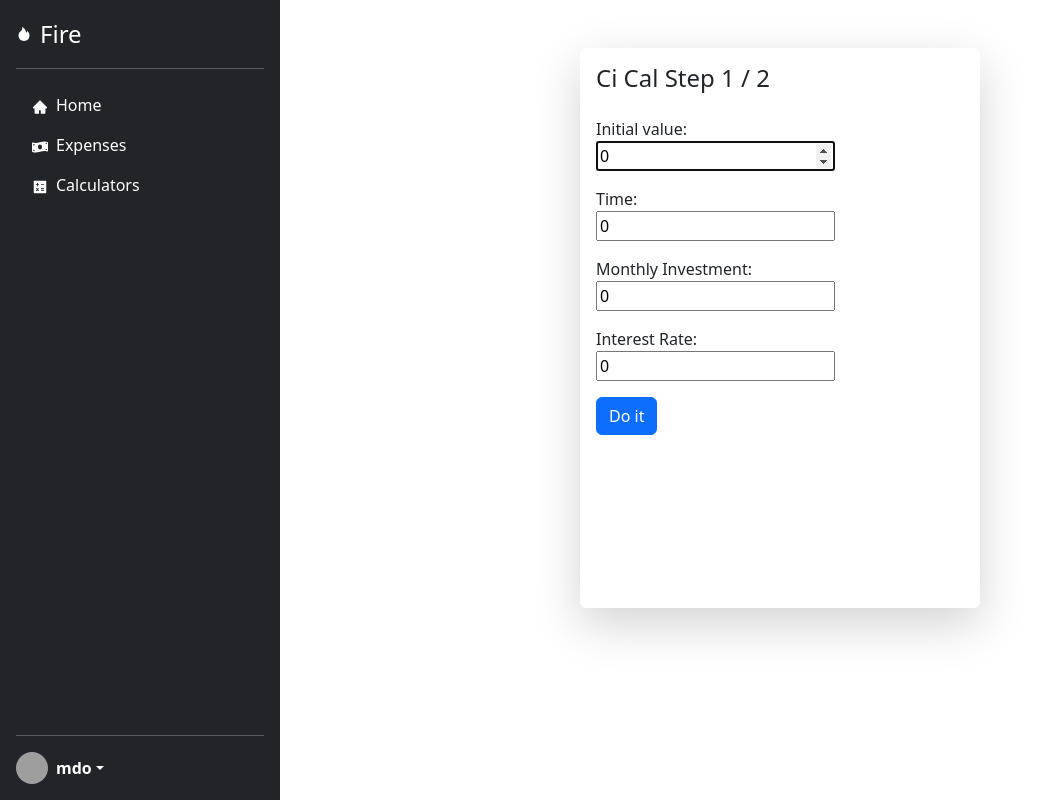
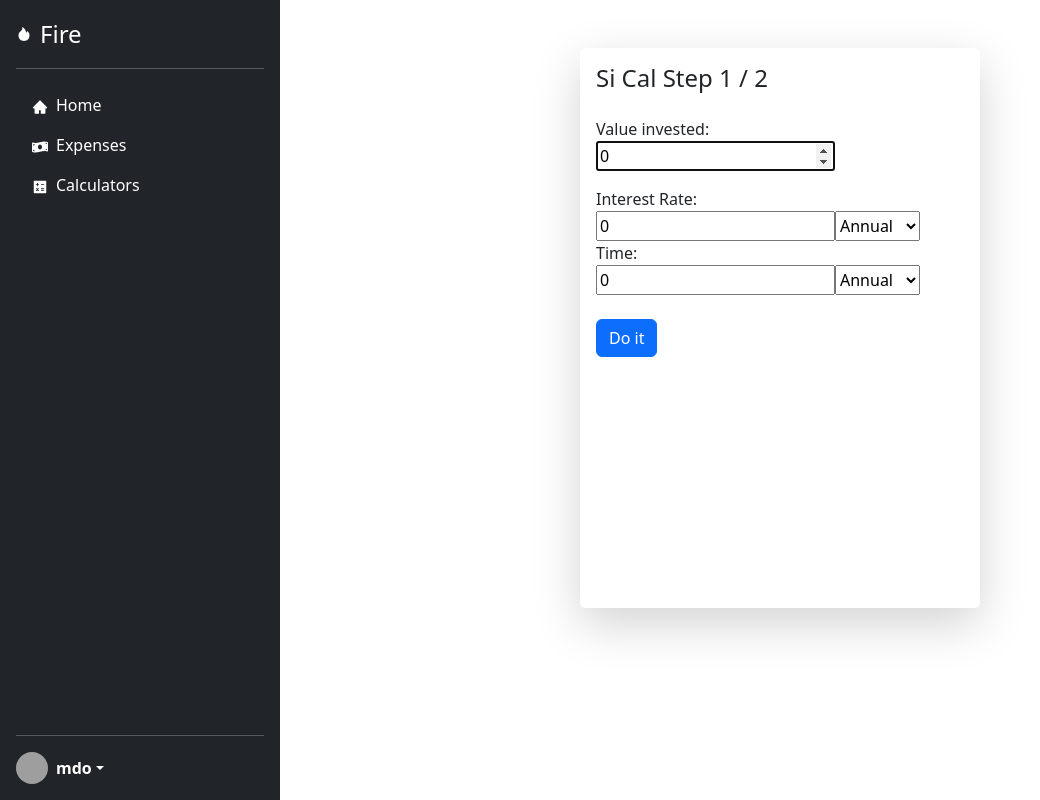
Before and after one commit to danielflorencio/fire-desktop, a React (Vite) app: page /calculators/simple_interest_calculator in a window 1280 px wide. Shown: the whole page, without its empty margins (0-1040 px from the left). Built offline with nearby package versions, Linux system fonts and the light colour scheme; grey boxes are pictures that could not be loaded.

Commit message:
halfway through finishing the simple calculator

```diff
--- a/src/App.tsx
+++ b/src/App.tsx
@@ -6,6 +6,7 @@ import HomePage from './components/HomePage/HomePage';
 import { Route, Routes} from 'react-router-dom'
 import CalculatorsPage from './components/CalculatorsPage/CalculatorsPage';
 import CiCalculator from './components/CiCalc/CiCalc';
+import SiCalculator from './components/SiCalc/SiCalc';
 export default function App() {
   return (
     <>
@@ -17,7 +18,7 @@ export default function App() {
             <Route path='expenses' element={<ExpenseTracker/>}/>
             <Route path='calculators' element={<CalculatorsPage/>}/>
             <Route path='calculators/compound_interest_calculator' element={<CiCalculator/>}/>
-            <Route path='calculators/simple_interest_calculator' element={<CiCalculator/>}/>
+            <Route path='calculators/simple_interest_calculator' element={<SiCalculator/>}/>
           </Routes>
         </div>
       </main>
--- a/src/components/AnswerGraph/CiGraph.tsx
+++ b/src/components/AnswerGraph/CiGraph.tsx
@@ -13,11 +13,8 @@ export default function CiGraph({amount, investment, howLongM, interestRate}: Si
         newAmountArray = [...newAmountArray, valueToConcat]
     }
 
-    // let responseArray: string[] = []
-
     for(let i = 0; i < howLongM; i++){
       newAmountArray[i] = parseFloat(newAmountArray[i].toFixed(2));
-      // responseArray = [...responseArray, newAmountArray[i].toString() + ' - ']
     }
 
     let arrayOfMonths: number[] = [0]
--- /dev/null
+++ b/src/components/AnswerGraph/SiGraph.tsx
@@ -0,0 +1,67 @@
+import {SimulationData} from '../SiCalc/SiCalc'
+import { Line } from 'react-chartjs-2'
+import { Chart as ChartJS, CategoryScale } from 'chart.js/auto'
+
+ChartJS.register(CategoryScale); // https://www.youtube.com/watch?v=BM2nC16y4ck
+
+export default function SiGraph({amount, investment, howLongM, interestRate, howLongTimeFrame, interestTimeFrame}: SimulationData){
+
+    let newAmountArray: number[] = [amount]
+
+    // TimeFrame Dictates at which spans of time the interest rate will be applied.
+    // HowLongM Dictates for how long this investment will be applied.
+
+
+    let numberHowLongTimeFrame: number
+
+    if(howLongTimeFrame === 'annual'){
+      numberHowLongTimeFrame = 12
+    } else{
+      numberHowLongTimeFrame = 1
+    }
+
+    let numberInterestRateTimeFrame: number
+
+    if(interestTimeFrame === 'annual'){
+      numberInterestRateTimeFrame = 12
+    } else{
+      numberInterestRateTimeFrame = 1
+    }
+
+
+    // for (let i = 0; i < howLongM; i++){
+    //   let valueToConcat: number =
+    // }
+
+
+
+    for (let i = 0; i < howLongM; i++){
+      let valueToConcat: number = newAmountArray[i] + newAmountArray[i]*interestRate/100 + investment;
+    }
+
+    for(let i = 0; i < howLongM; i++){
+      let valueToConcat: number = newAmountArray[i] + newAmountArray[i]*interestRate/100 + investment;
+      newAmountArray = [...newAmountArray, valueToConcat]
+    }
+
+    for(let i = 0; i < howLongM; i++){
+      newAmountArray[i] = parseFloat(newAmountArray[i].toFixed(2));
+    }
+
+    let arrayOfMonths: number[] = [0]
+    for(let i = 0; i < howLongM; i++){
+      arrayOfMonths = [...arrayOfMonths, i]
+    }
+
+    const chartData = {
+      labels: arrayOfMonths,
+      datasets: [{
+        label: 'my first line chart',
+        backgroundColor: "rgb(255, 99, 132)",
+        borderColor: "rgb(255, 99, 132)",
+        data: newAmountArray,
+      },],
+    };
+
+    return <Line data={chartData} />
+}
--- a/src/components/CalculatorsPage/CalculatorsPage.tsx
+++ b/src/components/CalculatorsPage/CalculatorsPage.tsx
@@ -1,6 +1,4 @@
-import CiCalculator from "../CiCalc/CiCalc";
 import './styles.css'
-import CustomLink from "../RouterComponents/CustomLink";
 import CustomButton from "../RouterComponents/CustomButton";
 export default function CalculatorsPage(){
     return(
@@ -15,7 +13,7 @@ export default function CalculatorsPage(){
                 <div className="box-content-container shadow-lg p-3 mb-5 bg-white rounded">
                     <h3>Simple interest Calculator</h3>
                     <p>Simulate your financial results considering a consistent simple interest result.</p>
-                    <button className="btn btn-primary" style={{maxWidth: '8rem'}}>Use calculator</button>
+                    <CustomButton to='/calculators/simple_interest_calculator' name='Simple Interest Calculator'/>
                 </div>
             </div>
         </>
--- a/src/components/RouterComponents/CustomLink.tsx
+++ b/src/components/RouterComponents/CustomLink.tsx
@@ -4,8 +4,7 @@ import { ReactElement } from 'react';
 type Props = {
     to: string,
     child: ReactElement,
-    name: string,
-    anotherProp?: string; // ? Makes so the prop is not required
+    name: string
 }
 
 export default function CustomLink({to, name, child}: Props ){ // https://www.youtube.com/watch?v=SLfhMt5OUPI&t=1031s
--- a/src/components/SiCalc/SiCalc.tsx
+++ b/src/components/SiCalc/SiCalc.tsx
@@ -1,5 +1,117 @@
-export default function SiCalc(){
+import { useState, FormEvent } from "react"
+import { useMultiStepForm } from "../../customHooks/useMultiStepForm";
+import SiGraph from '../AnswerGraph/SiGraph'
+
+type FormData = {
+    amount: number,
+    investment: number,
+    interestRate: number,
+    howLongM: number,
+    interestTimeFrame: string,
+    howLongTimeFrame: string
+}
+
+const INITIAL_DATA: FormData = {
+    amount: 0,
+    investment: 0,
+    interestRate: 0,
+    howLongM: 0,
+    interestTimeFrame: '',
+    howLongTimeFrame: ''
+}
+
+export default function SiCalculator(){
+
+    const [data, setData] = useState(INITIAL_DATA);
+    // const [timeFrame, setTimeFrame] = useState(0)
+
+
+    function updateFields(fields: Partial<FormData>){ // The Partial type allows you to use only a partial version of another certain type.
+        setData(prev => {
+            return { ...prev, ...fields} // This function takes the previous data from the last field render and overrides that data with the new data.
+        })
+    }
+
+    const { steps, currentStepIndex, step, isAnswerStep, back, next } = useMultiStepForm([
+    <SiForm {...data} updateFields={updateFields}/>,
+    <SiGraph {...data} />]) // Passing the data to all components
+
+
+    function handleSubmit(e: FormEvent){
+        e.preventDefault()
+        next()
+    }
+
     return(
-        <><h1>simple interest</h1></>
+        <div className='box-content-container shadow-lg p-3 mb-5 bg-white rounded'>
+            <h4>Si Cal Step {currentStepIndex + 1} / {steps.length}</h4>
+            {currentStepIndex === 0 ? (
+            <form onSubmit={handleSubmit}>
+                {step}
+                <button className='btn btn-primary' type='submit'>Do it</button>
+            </form>
+            ) : (
+                <>
+                {step}
+                <button className='btn btn-primary' onClick={back}>return</button>
+                </>
+                )
+            }
+        </div>
     )
 }
+
+export type SimulationData = {
+    amount: number,
+    investment: number,
+    howLongM: number,
+    interestRate: number,
+    interestTimeFrame: string,
+    howLongTimeFrame: string
+}
+
+type SimulationFormProps = SimulationData & {
+    updateFields: (fields: Partial<SimulationData>) => void
+}
+
+export function SiForm({amount, howLongM, interestRate, interestTimeFrame, howLongTimeFrame, updateFields} : SimulationFormProps){
+    return(
+        <>
+            <label>Value invested: <input
+            type='number'
+            value={amount}
+            onChange={e => updateFields({ amount: e.target.valueAsNumber })}
+            autoFocus
+            required></input></label>
+
+            <label className="d-inline">Interest Rate: </label>
+            <div className="d-flex">
+                <input
+                type='number'
+                value={interestRate}
+                onChange={e => updateFields({ interestRate: e.target.valueAsNumber })}
+                required></input>
+
+                <select value={interestTimeFrame} onChange={e => updateFields({ interestTimeFrame: e.target.value})}>
+                    <option value="annual">Annual</option>
+                    <option value="monthly">Monthly</option>
+                </select>
+            </div>
+
+            <label className="d-inline">Time: </label>
+            <div className="d-flex">
+                <input
+                type='number'
+                value={howLongM}
+                onChange={e => updateFields({ howLongM: e.target.valueAsNumber })}
+                required></input>
+
+                <select value={howLongTimeFrame} onChange={e => updateFields({ howLongTimeFrame: e.target.value})}>
+                    <option value="annual">Annual</option>
+                    <option value="monthly">Monthly</option>
+                </select>
+            </div>
+            <br/>
+        </>
+    )
+}
```
